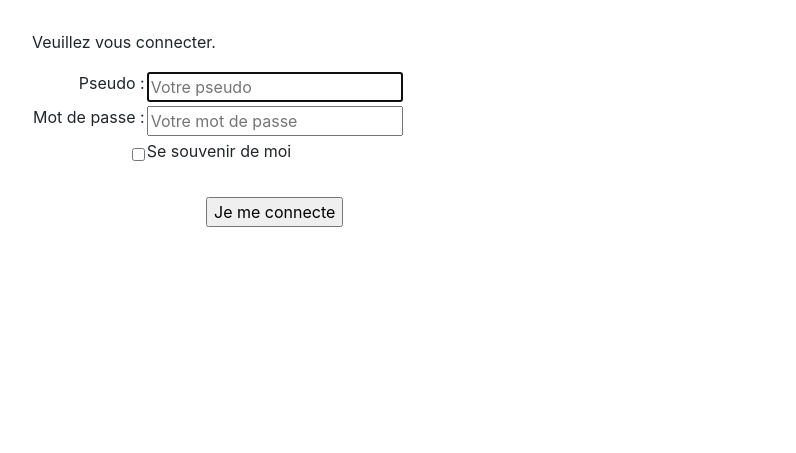
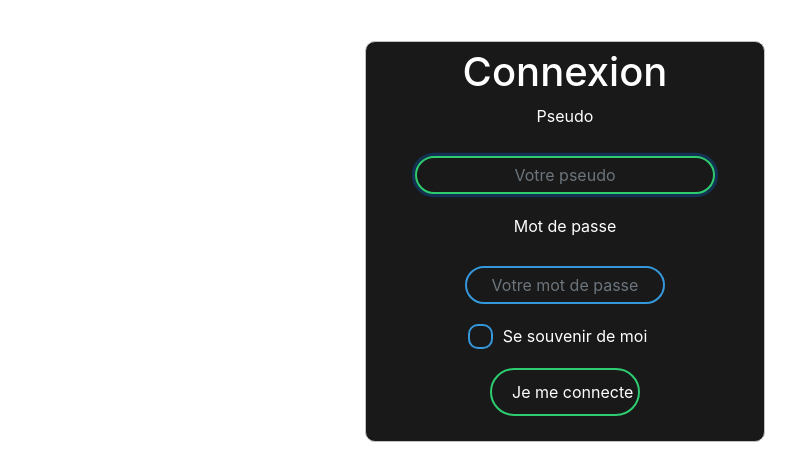
Before and after one commit to TheBdouilleur2/jesite, a PHP site: page /sign_in in a window 1280 px wide. Shown: the part 347-800 px from the top of the page, without its empty margins (53-849 px from the left). Run offline with PHP 8.4, Linux system fonts and the light colour scheme; some libraries are stand-ins or nearby versions.

Commit message:
Amélioration du style des formulaires de connections.
Je me suis beaucoup amusé!

```diff
--- a/public/style/style.css
+++ b/public/style/style.css
@@ -5,3 +5,29 @@
 section {margin-top: 4%;}
 
 .project, .bord{margin-top: 1%; padding: 0.5%; border: solid 1px #c2c2c2; border-radius: 10px; background-color: #f0f0f08a;}
+
+form.bord{width: 400px; margin-left: 30%; background-color: #191919; color: white; text-align: center;}
+
+form.bord input[type= "text"], form.bord input[type="password"], form.bord input[type= "email"]{border: 0; background: none; width: 200px; margin: 20px auto; text-align: center; display: block; border: 2px solid #3498db; border-radius: 24px; outline: none; color: white; transition: 0.25s;}
+
+form.bord input[type= "text"]:focus, form.bord input[type="password"]:focus, form.bord input[type= "email"]:focus{width: 300px; border-color: #2ecc71; outline: none;}
+
+form.bord input[type="submit"]{width: 150px; background: none; border: 0; color: white; border: 2px solid #2ecc71; border-radius: 24px; cursor: pointer; margin: 20px auto; padding: 10px 20px;}
+
+form.bord input[type="submit"]:hover{background: #2ecc71;}
+
+form.bord input[type="checkbox"]{position: absolute; opacity: 0; cursor: pointer; height: 0; width: 0;}
+
+form.bord .checkmark{position: absolute; top: 0; left: 0; height: 25px; width: 25px; border: 2px solid #3498db; border-radius: 10px; margin-left: 25%;}
+
+form.bord input[type="checkbox"] ~ .checkmark:hover{background-color: rgb(54, 52, 52);}
+
+form.bord input[type="checkbox"]:checked ~ .checkmark:hover{background-color: #2ecc71;}
+
+form.bord input[type="checkbox"]:checked ~ .checkmark:hover:after{border-color: white;}
+
+form.bord .checkmark:after{content: ""; position: absolute; display: none; left: 9px; top: 5px; width: 5px; height: 10px; border: solid white; border-width: 0 3px 3px 0; -webkit-transform: rotate(45deg); -ms-transform: rotate(45deg); transform: rotate(45deg);}
+
+form.bord input[type="checkbox"]:checked ~ .checkmark:after{display: block; border-color: #2ecc71;}
+
+form.bord input[type="checkbox"]:checked ~ .checkmark{border-color: #2ecc71;}
--- a/views/users/sign_in.php
+++ b/views/users/sign_in.php
@@ -1,43 +1,30 @@
 
+
+<div class="row d-flex justify-content-center">
+  <div class="col">
+    <form class="bord" method="POST" action="/connect_user">
       <?php if(isset($_SESSION['error']) && !empty($_SESSION['error'])){?>
           <div class="alert alert-danger" role="alert">
           <?=$_SESSION['error']?>
           </div>
       <?php }?>
+      <h1>Connexion</h1>
+      <div class="form-group">
+      <label for="username_connect">Pseudo</label>
+      <input autofocus type="text" name="username_connect" id="username_connect" class="form-control" placeholder="Votre pseudo" aria-describedby="helpId">
+      </div>
+      <div class="form-group">
+        <label for="passwd_connect">Mot de passe</label>
+        <input type="password" class="form-control" name="passwd_connect" id="passwd_connect" placeholder="Votre mot de passe">
+      </div>
+      <div class="form-check">
+        <label class="form-check-label" for="rememderme">
+          <input type="checkbox" name="rememderme" id="rememderme" value="checkedValue"><span class="checkmark"></span>
+          Se souvenir de moi
+        </label>
+      </div>
 
-   <p>Veuillez vous connecter.</p>
-   	<form action="/connect_user" method="POST" id="sign-in">
-       <table>
-            <tr>
-               <td align="right">
-                  <label for="username_connect">Pseudo :</label>
-               </td>
-               <td>
-                  <input autofocus type="text" placeholder="Votre pseudo" id="username_connect" name="username_connect" maxlenght='20' value="<?php if(isset($username)) { echo $username; } ?>" />
-               </td>
-            </tr>
-            <tr>
-               <td align="right">
-                  <label for="passwd_connect">Mot de passe :</label>
-               </td>
-               <td>
-                  <input type="password" placeholder="Votre mot de passe" id="passwd_connect" name="passwd_connect" />
-               </td>
-            </tr>
-            <tr>
-               <td align="right">
-                  <input type="checkbox" name="rememberme" id="rememberme">
-               </td>
-               <td>
-                  <label for="rememberme">Se souvenir de moi</label>
-               </td>
-            </tr>
-            <tr>
-               <td></td>
-               <td align="center">
-                  <br />
       <input type="submit" name="formconnection" value="Je me connecte" />
-               </td>
-            </tr>
-         </table>
     </form>
+  </div>
+</div>
```
Also changed, not shown: views/users/sign_up.php (+28 -49 lines). Lines whose indentation alone changed are shown as unchanged.
